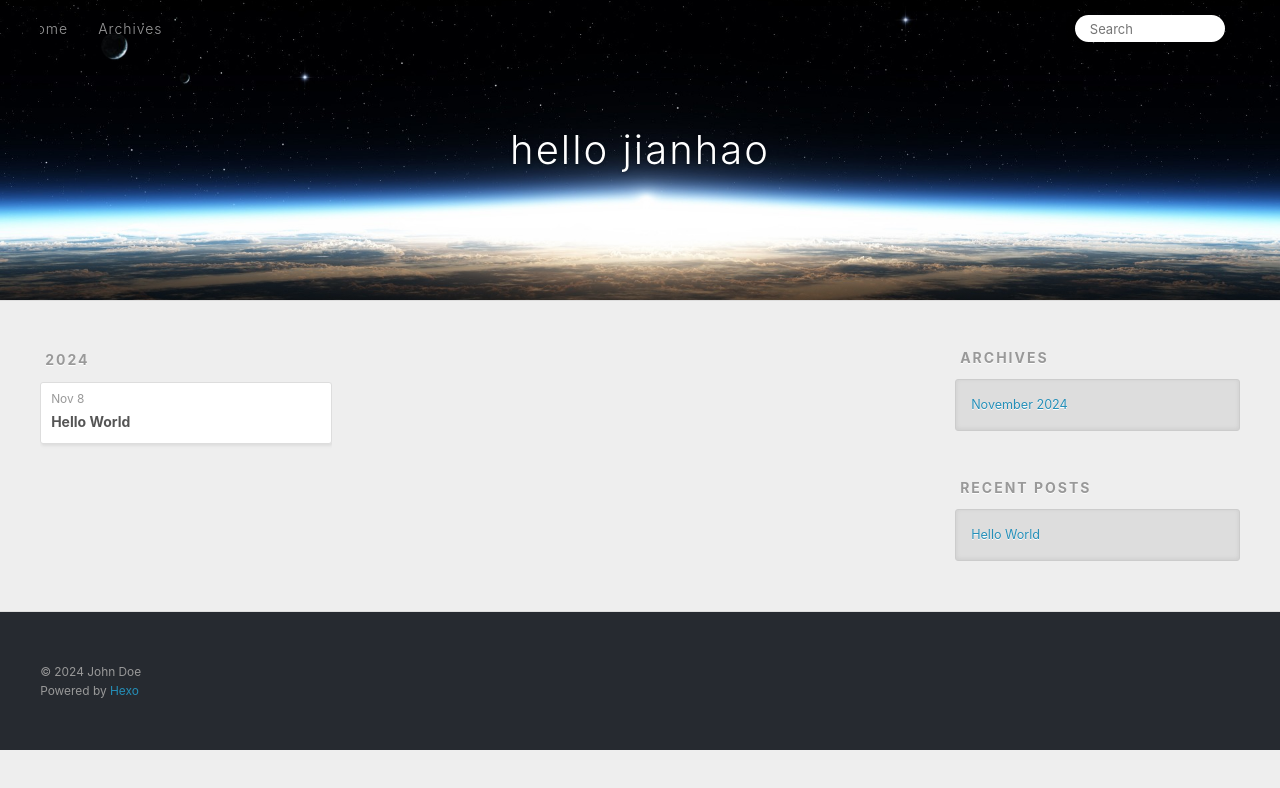
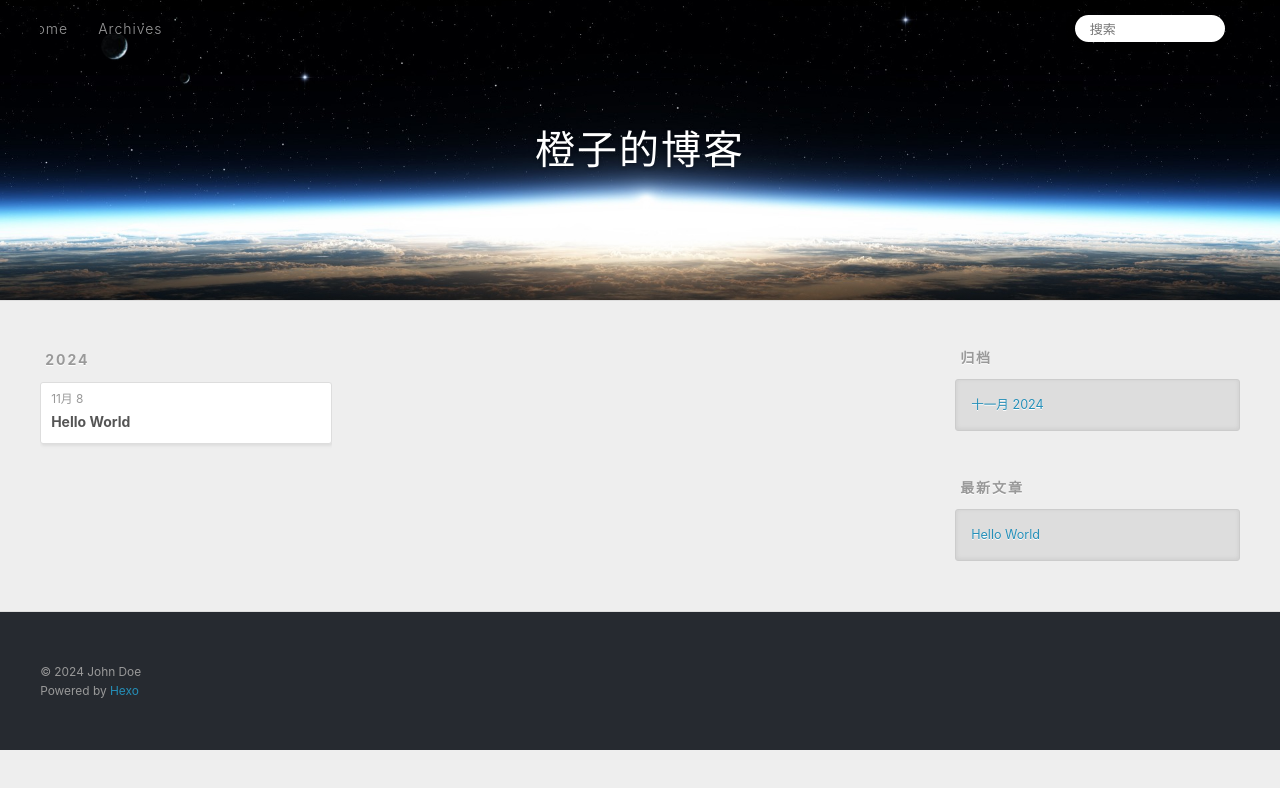
Before and after one commit to Hello-beep/Hello-beep.github.io, a plain HTML site: page archives/index.html in a window 1280 px wide. Both pictures are taken after a click on the link 1232 px from the left and 27 px from the top of the page. Drawn offline with Linux system fonts and the light colour scheme.

Commit message:
Site updated: 2024-11-12 20:34:47

```diff
--- a/archives/index.html
+++ b/archives/index.html
@@ -4,17 +4,17 @@
   <meta charset="utf-8">
 
 
-  <title>Archives | hello jianhao</title>
+  <title>归档 | 橙子的博客</title>
   <meta name="viewport" content="width=device-width, initial-scale=1, shrink-to-fit=no">
   <meta property="og:type" content="website">
-<meta property="og:title" content="hello jianhao">
+<meta property="og:title" content="橙子的博客">
 <meta property="og:url" content="http://example.com/archives/index.html">
-<meta property="og:site_name" content="hello jianhao">
-<meta property="og:locale" content="en_US">
+<meta property="og:site_name" content="橙子的博客">
+<meta property="og:locale" content="zh_CN">
 <meta property="article:author" content="John Doe">
 <meta name="twitter:card" content="summary">
 
-    <link rel="alternate" href="/atom.xml" title="hello jianhao" type="application/atom+xml">
+    <link rel="alternate" href="/atom.xml" title="橙子的博客" type="application/atom+xml">
 
 
     <link rel="shortcut icon" href="/favicon.png">
@@ -39,7 +39,7 @@
   <div id="header-outer" class="outer">
     <div id="header-title" class="inner">
       <h1 id="logo-wrap">
-        <a href="/" id="logo">hello jianhao</a>
+        <a href="/" id="logo">橙子的博客</a>
       </h1>
 
     </div>
@@ -55,12 +55,12 @@
       <nav id="sub-nav">
 
 
-          <a class="nav-icon" href="/atom.xml" title="RSS Feed"><span class="fa fa-rss"></span></a>
+          <a class="nav-icon" href="/atom.xml" title="RSS 订阅"><span class="fa fa-rss"></span></a>
 
-        <a class="nav-icon nav-search-btn" title="Search"><span class="fa fa-search"></span></a>
+        <a class="nav-icon nav-search-btn" title="搜索"><span class="fa fa-search"></span></a>
       </nav>
       <div id="search-form-wrap">
-        <form action="//google.com/search" method="get" accept-charset="UTF-8" class="search-form"><input type="search" name="q" class="search-form-input" placeholder="Search"><button type="submit" class="search-form-submit">&#xF002;</button><input type="hidden" name="sitesearch" value="http://example.com"></form>
+        <form action="//google.com/search" method="get" accept-charset="UTF-8" class="search-form"><input type="search" name="q" class="search-form-input" placeholder="搜索"><button type="submit" class="search-form-submit">&#xF002;</button><input type="hidden" name="sitesearch" value="http://example.com"></form>
       </div>
     </div>
   </div>
@@ -84,7 +84,7 @@
   <div class="archive-article-inner">
     <header class="archive-article-header">
       <a href="/2024/11/08/hello-world/" class="archive-article-date">
-  <time class="dt-published" datetime="2024-11-08T10:59:49.524Z" itemprop="datePublished">Nov 8</time>
+  <time class="dt-published" datetime="2024-11-08T10:59:49.524Z" itemprop="datePublished">11月 8</time>
 </a>
 
 
@@ -116,9 +116,9 @@
 
 
   <div class="widget-wrap">
-    <h3 class="widget-title">Archives</h3>
+    <h3 class="widget-title">归档</h3>
     <div class="widget">
-      <ul class="archive-list"><li class="archive-list-item"><a class="archive-list-link" href="/archives/2024/11/">November 2024</a></li></ul>
+      <ul class="archive-list"><li class="archive-list-item"><a class="archive-list-link" href="/archives/2024/11/">十一月 2024</a></li></ul>
     </div>
   </div>
 
@@ -126,7 +126,7 @@
 
 
   <div class="widget-wrap">
-    <h3 class="widget-title">Recent Posts</h3>
+    <h3 class="widget-title">最新文章</h3>
     <div class="widget">
       <ul>
 
```
Also changed, not shown: 2024/11/08/hello-world/index.html (+12 -12 lines), archives/2024/11/index.html (+13 -13 lines), archives/2024/index.html (+13 -13 lines), index.html (+13 -13 lines).
